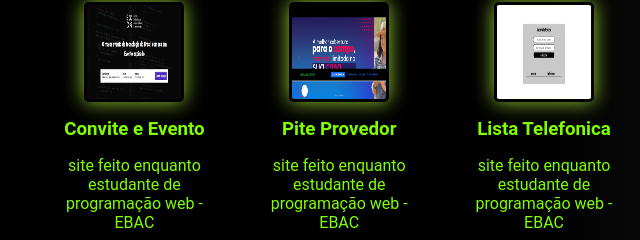
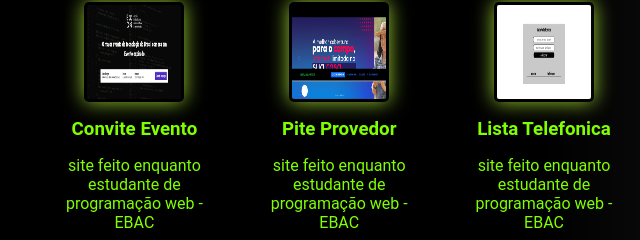
Before and after one commit to lukascruzdev/meu-portifolio, a plain HTML site: page index.html in a window 1280 px wide. Shown: the part 2135-2375 px from the top of the page, 96-736 px from the left. Drawn offline with Linux system fonts and the light colour scheme; a script that the page names is missing.

Commit message:
estilizacao

```diff
--- a/index.html
+++ b/index.html
@@ -67,7 +67,7 @@
         <div class="projetos">
             <div class="projeto">
                 <img src="/imagens/Captura de tela_11-3-2025_13513_ebac-tech-talks-bo21.vercel.app.jpeg" alt="">
-                <h3>Convite e Evento</h3>
+                <h3>Convite Evento</h3>
                 <p>site feito enquanto estudante de programação web - EBAC</p>
                 <a href="https://ebac-tech-talks-bo21.vercel.app/" class="btn-saiba-mais" target="_blank">Saiba mais</a>
             </div>
```
